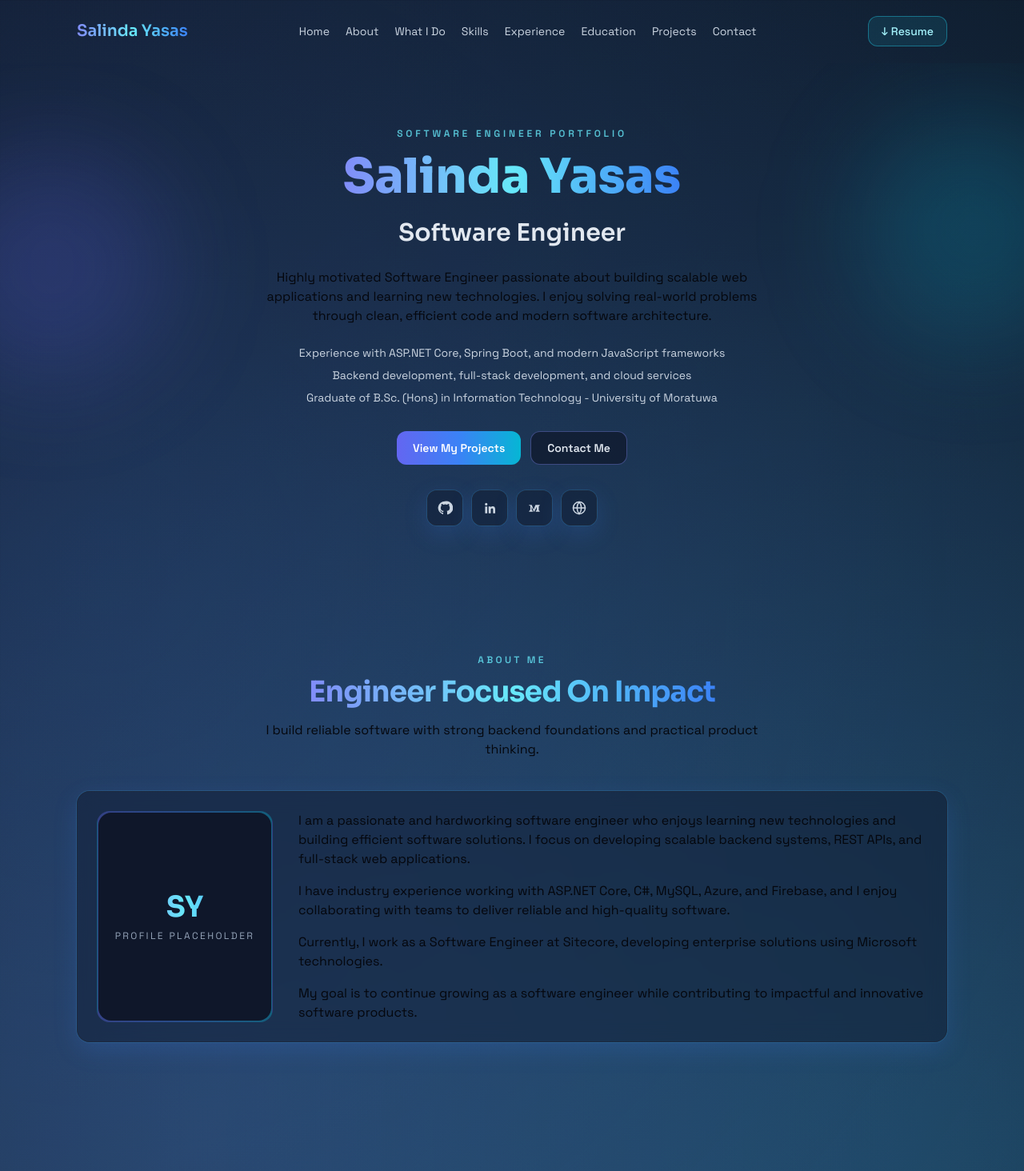
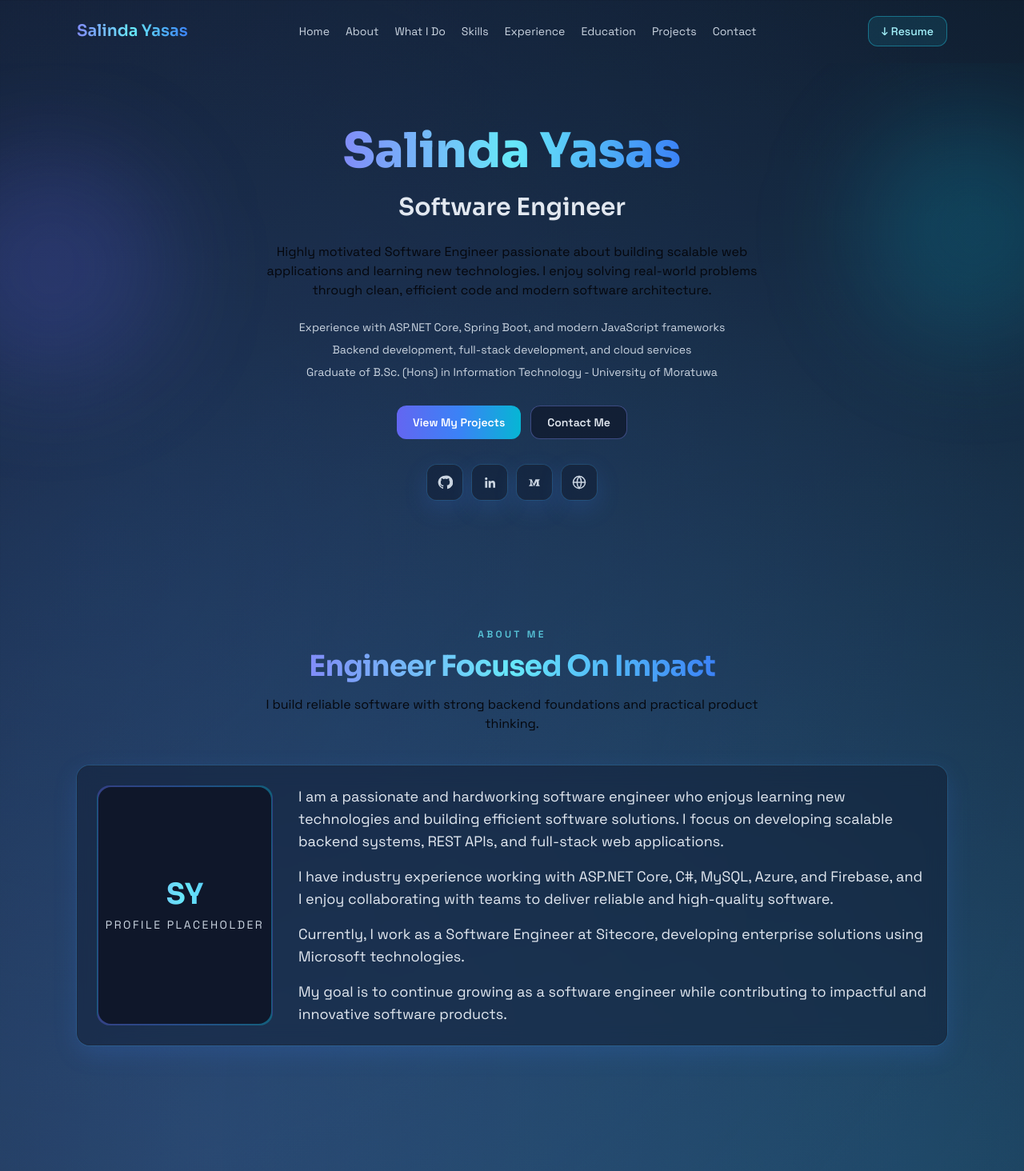
Before and after one commit to salinda-yasas-99/Personal-Portfolio, a React (Vite) app: page / in a window 1280 px wide. Shown: the top 1464 px of the page at 80% size. Built offline with nearby package versions, Linux system fonts and the light colour scheme.

Commit message:
update readme

```diff
--- a/src/components/About.jsx
+++ b/src/components/About.jsx
@@ -23,14 +23,14 @@ function About() {
             <div className="flex h-56 items-center justify-center rounded-2xl bg-slate-900 text-center sm:h-full">
               <div>
                 <p className="font-display text-4xl font-bold gradient-text">SY</p>
-                <p className="mt-2 text-xs uppercase tracking-[0.2em] text-slate-400">
+                <p className="mt-2 text-sm uppercase tracking-[0.18em] text-slate-300">
                   Profile Placeholder
                 </p>
               </div>
             </div>
           </motion.div>
 
-          <div className="space-y-4 text-sm leading-relaxed text-slate-300 sm:text-base">
+          <div className="space-y-4 text-base leading-relaxed text-slate-200 sm:text-lg">
             <p>
               I am a passionate and hardworking software engineer who enjoys learning
               new technologies and building efficient software solutions. I focus on
--- a/src/components/Contact.jsx
+++ b/src/components/Contact.jsx
@@ -48,8 +48,8 @@ function Contact() {
                 >
                   <img src={item.icon} alt={`${item.label} icon`} className="h-5 w-5" />
                   <div>
-                    <p className="text-xs uppercase tracking-[0.2em] text-slate-400">{item.label}</p>
-                    <p className="text-sm text-slate-200">{item.value}</p>
+                    <p className="text-sm font-medium uppercase tracking-[0.16em] text-slate-300">{item.label}</p>
+                    <p className="text-base text-slate-100">{item.value}</p>
                   </div>
                 </a>
               ))}
@@ -67,21 +67,21 @@ function Contact() {
             <input
               type="text"
               placeholder="Your Name"
-              className="w-full rounded-lg border border-slate-700 bg-slate-900/70 px-3 py-2 text-sm text-slate-200 outline-none transition focus:border-cyan-400/50"
+              className="w-full rounded-lg border border-slate-700 bg-slate-900/70 px-3 py-2.5 text-base text-slate-100 outline-none transition placeholder:text-slate-300 focus:border-cyan-400/50"
             />
             <input
               type="email"
               placeholder="Your Email"
-              className="w-full rounded-lg border border-slate-700 bg-slate-900/70 px-3 py-2 text-sm text-slate-200 outline-none transition focus:border-cyan-400/50"
+              className="w-full rounded-lg border border-slate-700 bg-slate-900/70 px-3 py-2.5 text-base text-slate-100 outline-none transition placeholder:text-slate-300 focus:border-cyan-400/50"
             />
             <textarea
               rows="5"
               placeholder="Your Message"
-              className="w-full rounded-lg border border-slate-700 bg-slate-900/70 px-3 py-2 text-sm text-slate-200 outline-none transition focus:border-cyan-400/50"
+              className="w-full rounded-lg border border-slate-700 bg-slate-900/70 px-3 py-2.5 text-base text-slate-100 outline-none transition placeholder:text-slate-300 focus:border-cyan-400/50"
             />
             <button
               type="button"
-              className="w-full rounded-xl bg-gradient-to-r from-indigo-500 via-blue-500 to-cyan-500 px-4 py-2.5 text-sm font-semibold text-white transition hover:shadow-[0_0_26px_rgba(59,130,246,0.35)]"
+              className="w-full rounded-xl bg-gradient-to-r from-indigo-500 via-blue-500 to-cyan-500 px-4 py-2.5 text-base font-semibold text-white transition hover:shadow-[0_0_26px_rgba(59,130,246,0.35)]"
             >
               Send Message
             </button>
--- a/src/components/Hero.jsx
+++ b/src/components/Hero.jsx
@@ -33,9 +33,7 @@ function Hero() {
           transition={{ duration: 0.8, ease: 'easeOut' }}
           className="mx-auto max-w-3xl text-center"
         >
-          <p className="mb-4 text-xs font-semibold uppercase tracking-[0.32em] text-cyan-300/80">
-            Software Engineer Portfolio
-          </p>
+
           <h1 className="font-display text-4xl font-extrabold leading-tight text-white sm:text-6xl">
             <span className="gradient-text">Salinda Yasas</span>
             <br />
```
Also changed, not shown: 1 other file (tests, documents, lock files or other folders).
